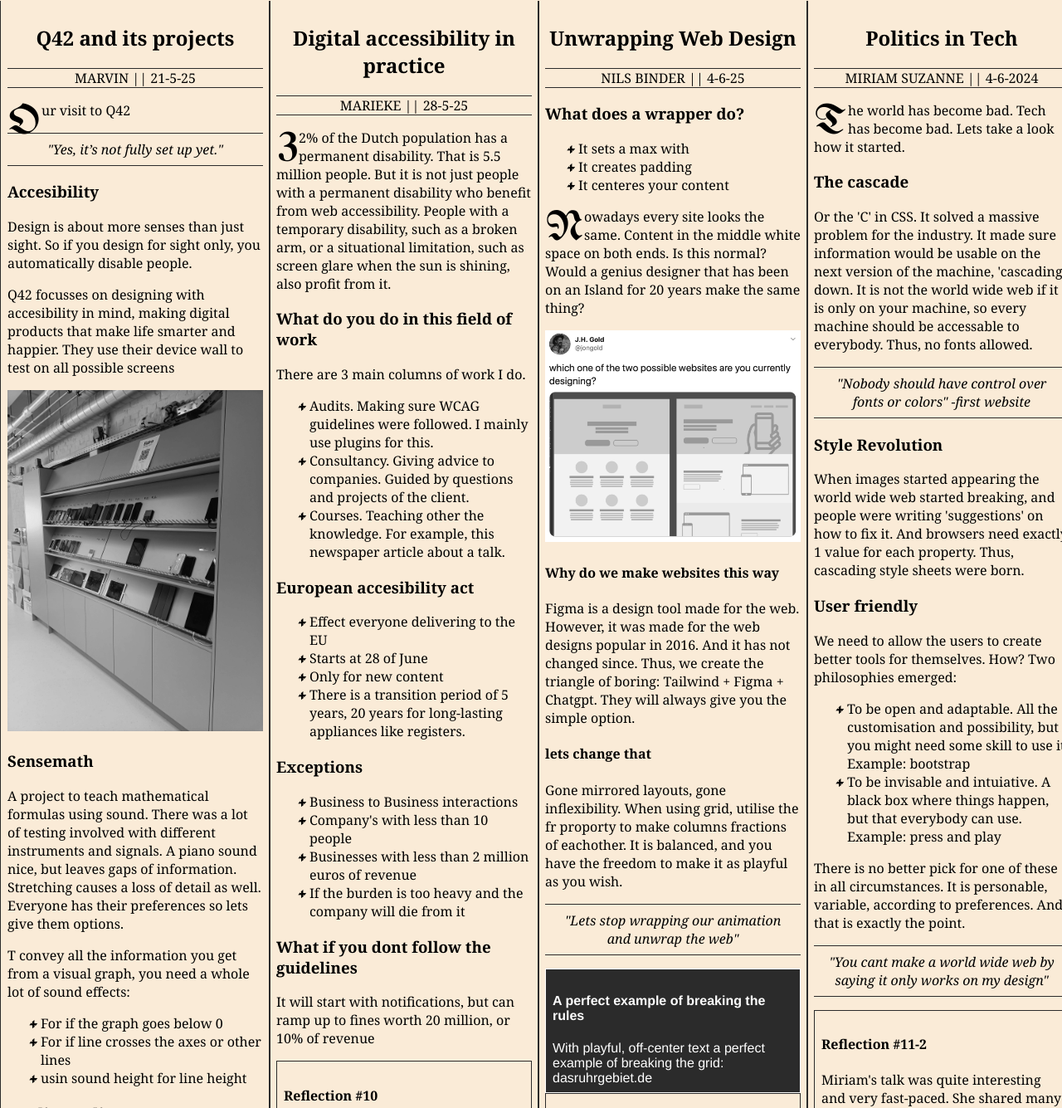
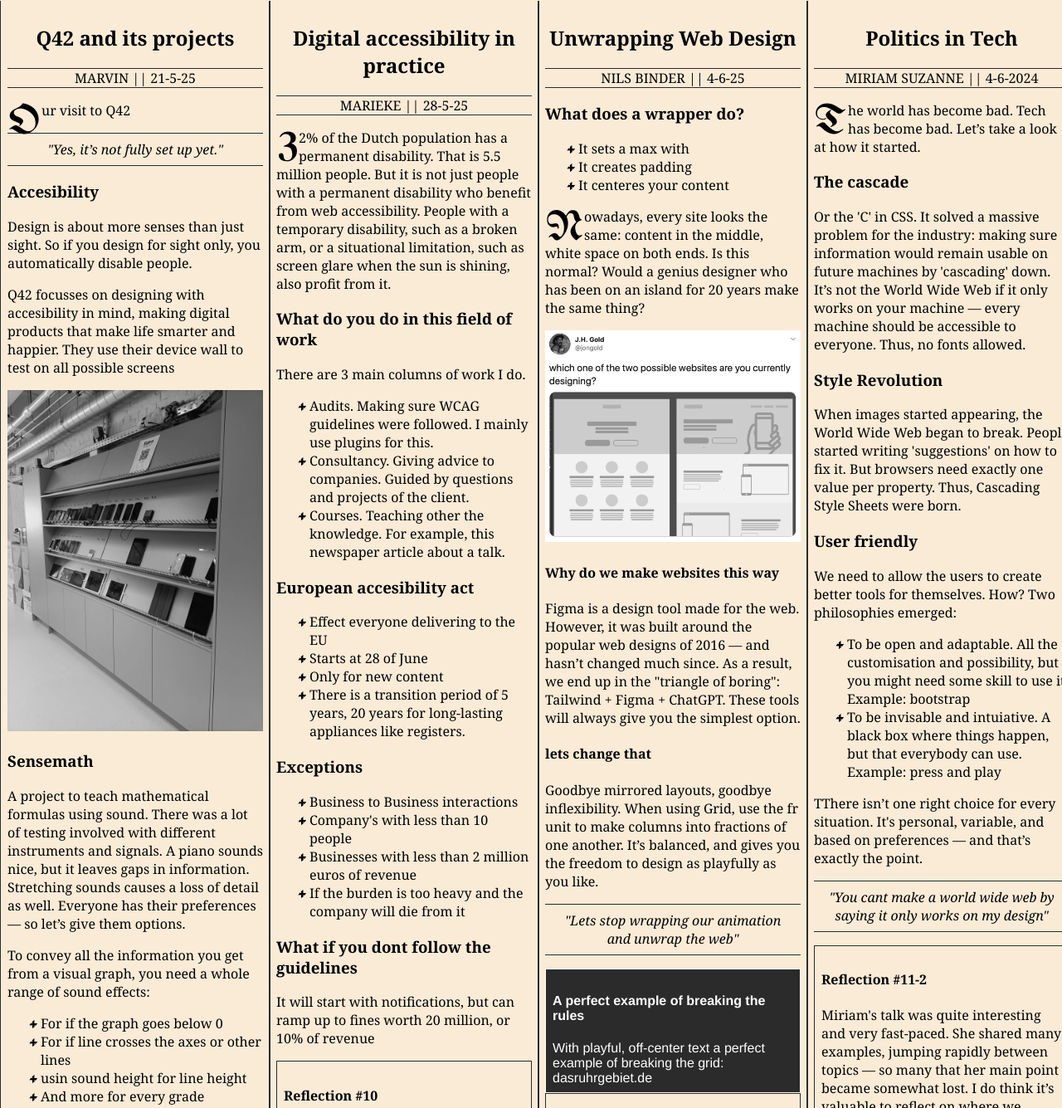
Before and after one commit to IKreike/Weekly-Nerd, a plain HTML site: page index.html in a window 1280 px wide. Shown: the part 8318-9653 px from the top of the page at 83% size. Drawn offline with Linux system fonts and the light colour scheme.

Commit message:
spelling fixes

```diff
--- a/index.html
+++ b/index.html
@@ -499,13 +499,7 @@
                 </p>
             </section>
         </article>
-        <!-- all the weekly nerd reflections -->
-        <!-- <article id="revieuw">
-            <h2>All of the Weekly Nerd Reflections</h2>
-            <p>Let’s gooooo!</p>
-            <section> need to do nr 9</section>
-        </article> -->
-        <!-- learning goals master assignment (add hackathon revieuw here?) -->
+        <!-- learning goals master assignment -->
         <article id="master">
             <h2>Goals</h2>
             <p>Iris || 8-5-25</p>
@@ -610,13 +604,14 @@
                 emojis and subtitles. It was really rewarding to dive into the requirements of one specific person and
                 find creative solutions to common problems.</p>
         </article>
-
         <!-- rubber duck -->
         <article class="ad" id="duck">
             <h2>Meet George</h2>
             <p>A duck elephand hybrid</p>
-            <p>Georgy is a rubber duck I used throughout the minor to 'rubber duck' and solve bugs and problems. Figured he deserved an honerable mention</p>
-                <img src="./assets/duck.jpg" alt="Picure of a rubber duck-circus elephant hybrid">
+            <p>Georgy is a rubber duck I used throughout the minor to 'rubber duck' and solve bugs and problems. He
+                mostly lived in my bag since I got him on day one, and he kinda needs a paint job to clear up his lines.
+                Figured he deserved an honerable mention, as he solved about as many bugs as me.</p>
+            <img src="./assets/duck.jpg" alt="Picure of a rubber duck-circus elephant hybrid">
         </article>
         <!-- weekly nerd 9 -->
         <article id="q42">
@@ -632,19 +627,21 @@
             <img src="./assets/device wall.jpg" alt="a wall with all different kind of devices displayed">
             <h3>Sensemath</h3>
             <p>A project to teach mathematical formulas using sound. There was a lot of testing involved with different
-                instruments and signals. A piano sound nice, but leaves gaps of information. Stretching causes a loss of
-                detail as well. Everyone has their preferences so lets give them options. </p>
-            <p>T convey all the information you get from a visual graph, you need a whole lot of sound effects:</p>
+                instruments and signals. A piano sounds nice, but it leaves gaps in information. Stretching sounds
+                causes a loss of detail as well. Everyone has their preferences — so let’s give them options.</p>
+            <p>To convey all the information you get from a visual graph, you need a whole range of sound effects:</p>
             <ul>
                 <li>For if the graph goes below 0</li>
                 <li>For if line crosses the axes or other lines</li>
                 <li>usin sound height for line height</li>
+                <li>And more for every grade</li>
             </ul>
             <h3>Oculi Mundi</h3>
             <p class="quote">"not yo mummas website"</p>
-            <p>Oculi Mundi is a site made to display giant and ancient maps, and the true challenge of this project was
-                incorperating accessibility in a non-standart site. Using only HTML and CSS they created a scrollable 3d
-                environment, which allowed them to use all the css/html accessibility features.</p>
+            <p>Oculi Mundi is a site built to display giant, ancient maps. The real challenge in this project was
+                incorporating accessibility into a non-standard experience. Using only HTML and CSS, they created a
+                scrollable 3D environment — which meant they could still rely on the built-in accessibility features of
+                HTML and CSS.</p>
             <section>
                 <h4>Reflection #9</h4>
                 <p>I really enjoyed the visit at q42, and the projects they showed were truly something to look up to.
@@ -700,17 +697,18 @@
                 <li>It creates padding</li>
                 <li>It centeres your content</li>
             </ol>
-            <p>Nowadays every site looks the same. Content in the middle white space on both ends. Is this normal? Would
-                a genius designer that has been on an Island for 20 years make the same thing? </p>
+            <p>Nowadays, every site looks the same: content in the middle, white space on both ends. Is this normal?
+                Would a genius designer who has been on an island for 20 years make the same thing?</p>
             <img src="./assets/2sites.png"
                 alt="tweet. It reads: Wich of these two websites are you currently designing? Accompanied by a picture of two very common web structures">
             <h4>Why do we make websites this way</h4>
-            <p>Figma is a design tool made for the web. However, it was made for the web designs popular in 2016. And it
-                has not changed since. Thus, we create the triangle of boring: Tailwind + Figma + Chatgpt. They will
-                always give you the simple option.</p>
+            <p>Figma is a design tool made for the web. However, it was built around the popular web designs of 2016 —
+                and hasn’t changed much since. As a result, we end up in the "triangle of boring": Tailwind + Figma +
+                ChatGPT. These tools will always give you the simplest option.</p>
             <h4>lets change that</h4>
-            <p>Gone mirrored layouts, gone inflexibility. When using grid, utilise the fr proporty to make columns
-                fractions of eachother. It is balanced, and you have the freedom to make it as playful as you wish.</p>
+            <p>Goodbye mirrored layouts, goodbye inflexibility. When using Grid, use the fr unit to make columns into
+                fractions of one another. It’s balanced, and gives you the freedom to design as playfully as you like.
+            </p>
             <p class="quote">"Lets stop wrapping our animation and unwrap the web"</p>
             <section class="ad">
                 <h4>A perfect example of breaking the rules</h4>
@@ -729,16 +727,15 @@
         <article id="miriam">
             <h2>Politics in Tech</h2>
             <p>Miriam Suzanne || 4-6-2024</p>
-            <p>The world has become bad. Tech has become bad. Lets take a look how it started.</p>
+            <p>The world has become bad. Tech has become bad. Let’s take a look at how it started.</p>
             <h3>The cascade</h3>
-            <p>Or the 'C' in CSS. It solved a massive problem for the industry. It made sure information would be usable
-                on the next version of the machine, 'cascading' down. It is not the world wide web if it is only on your
-                machine, so every machine should be accessable to everybody. Thus, no fonts allowed.</p>
-            <p class="quote">"Nobody should have control over fonts or colors" -first website</p>
+            <p>Or the 'C' in CSS. It solved a massive problem for the industry: making sure information would remain
+                usable on future machines by 'cascading' down. It’s not the World Wide Web if it only works on your
+                machine — every machine should be accessible to everyone. Thus, no fonts allowed.</p>
             <h3>Style Revolution</h3>
-            <p>When images started appearing the world wide web started breaking, and people were writing 'suggestions'
-                on how to fix it. And browsers need exactly 1 value for each property. Thus, cascading style sheets were
-                born. </p>
+            <p>When images started appearing, the World Wide Web began to break. People started writing 'suggestions' on
+                how to fix it. But browsers need exactly one value per property. Thus, Cascading Style Sheets were born.
+            </p>
             <h3>User friendly</h3>
             <p>We need to allow the users to create better tools for themselves. How? Two philosophies emerged:</p>
             <ol>
@@ -747,8 +744,8 @@
                 <li>To be invisable and intuiative. A black box where things happen, but that everybody can use.
                     Example: press and play </li>
             </ol>
-            <p>There is no better pick for one of these in all circumstances. It is personable, variable, according to
-                preferences. And that is exactly the point. </p>
+            <p>TThere isn’t one right choice for every situation. It's personal, variable, and based on preferences —
+                and that’s exactly the point.</p>
             <p class="quote">"You cant make a world wide web by saying it only works on my design"</p>
             <section>
                 <h4>Reflection #11-2</h4>
```
